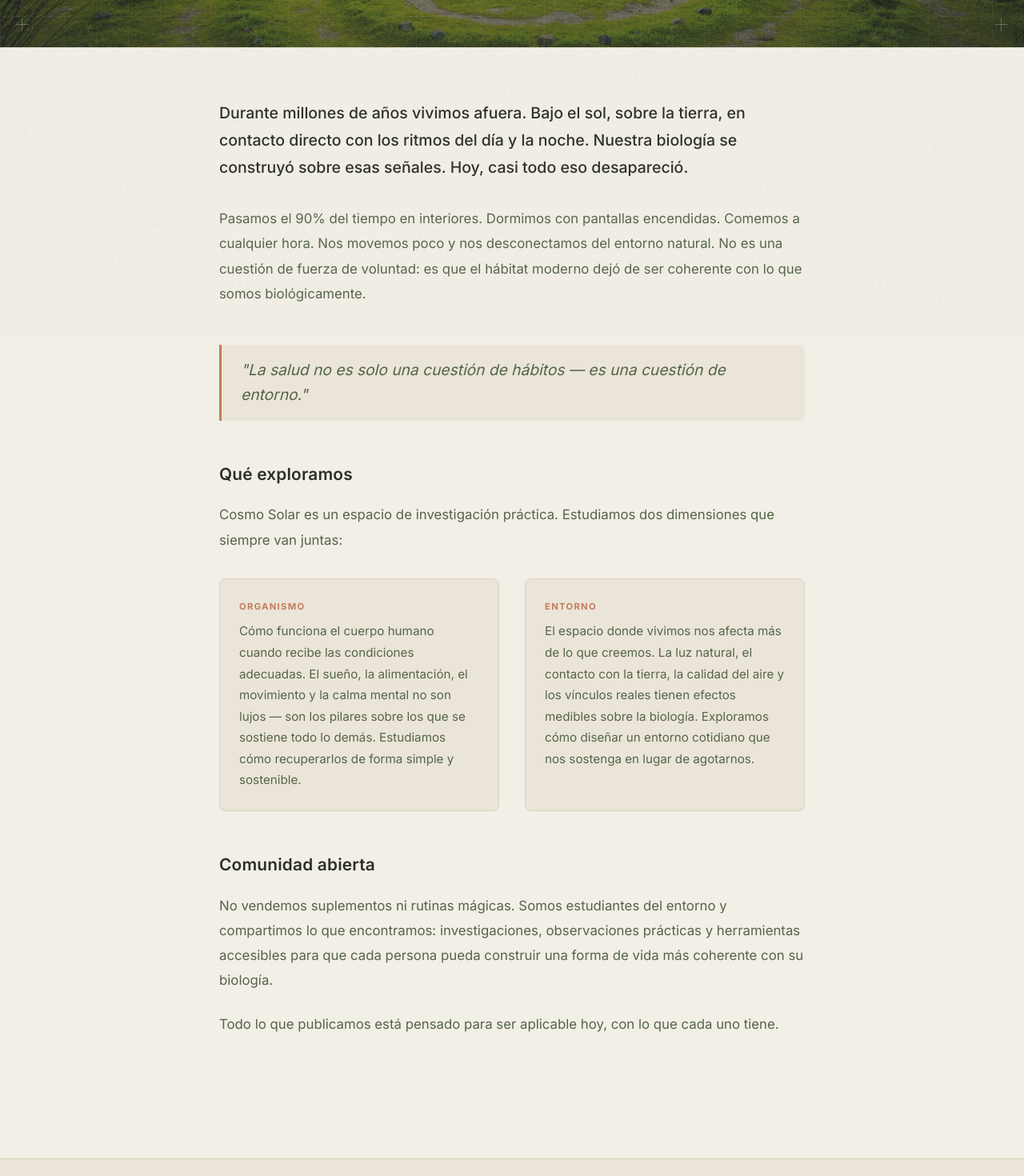
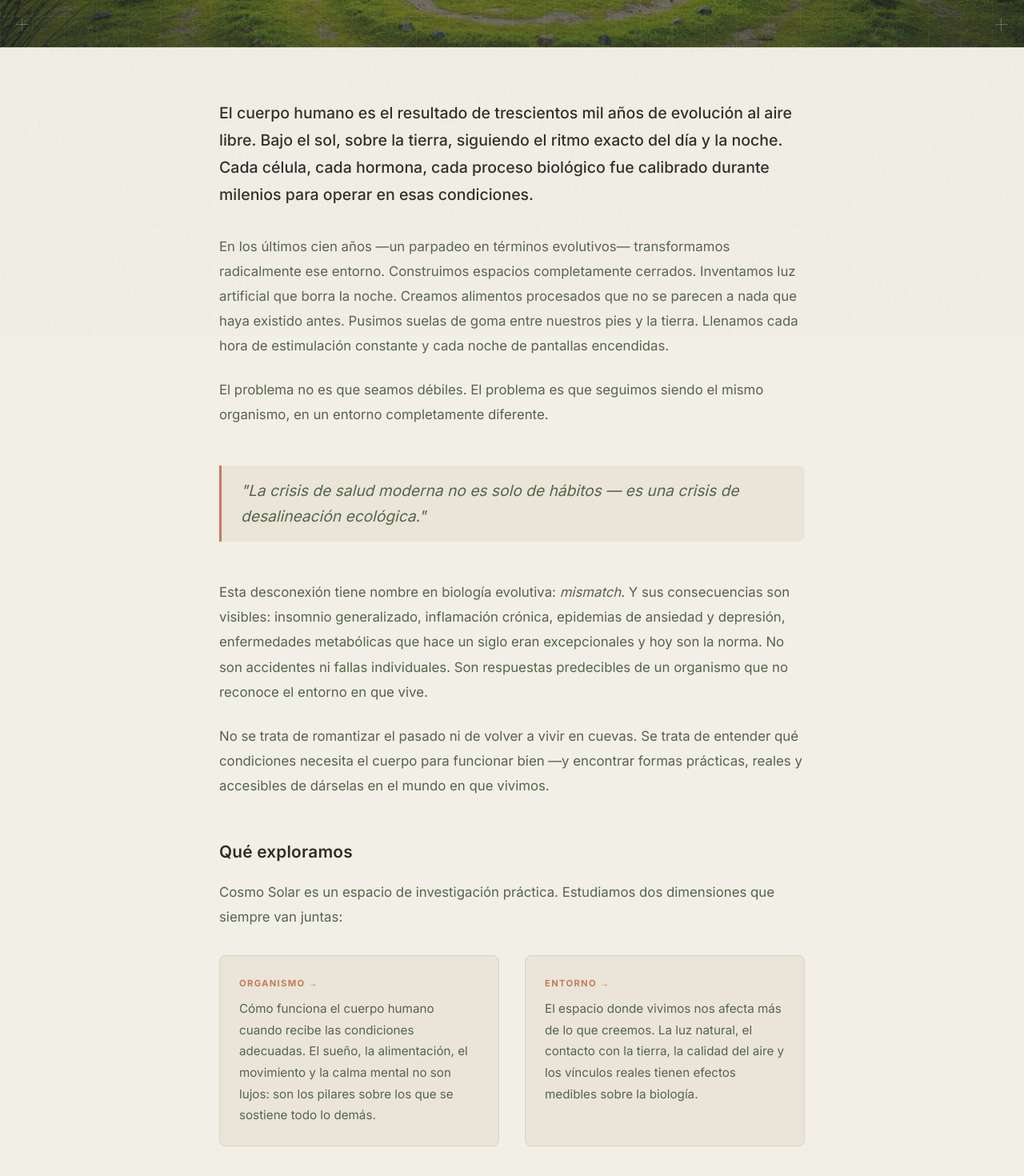
Before and after one commit to cosmosolares/solar-cosmosolar, a Next.js app: page /acerca in a window 1280 px wide. Shown: the part 380-1850 px from the top of the page at 80% size. Built offline with nearby package versions, Linux system fonts and the light colour scheme.

Commit message:
feat: Manifiesto — stronger thesis text, pillar cards as links, fix logo SVG viewBox, rename nav Acerca→Manifiesto

```diff
--- a/app/(site)/acerca/acerca.module.css
+++ b/app/(site)/acerca/acerca.module.css
@@ -159,7 +159,7 @@
   text-transform: none;
 }
 
-/* ─── PILLARS (Organismo / Entorno) ─────────────────────── */
+/* ─── PILLARS (Organismo / Entorno) — links ─────────────── */
 .pillars {
   display: grid;
   grid-template-columns: 1fr 1fr;
@@ -174,10 +174,23 @@
 }
 
 .pillar {
+  display: block;
   padding: var(--space-lg);
   border: 1px solid var(--border-subtle);
   border-radius: var(--border-radius-md);
   background-color: var(--bg-warm);
+  text-decoration: none;
+  cursor: pointer;
+  transition:
+    border-color var(--transition-fast),
+    transform var(--transition-fast),
+    box-shadow var(--transition-fast);
+}
+
+.pillar:hover {
+  border-color: var(--accent-clay);
+  transform: translateY(-3px);
+  box-shadow: 0 6px 20px rgba(43, 47, 39, 0.08);
 }
 
 .pillarLabel {
@@ -189,6 +202,11 @@
   text-transform: uppercase;
   color: var(--accent-clay);
   margin-bottom: var(--space-sm);
+  transition: color var(--transition-fast);
+}
+
+.pillar:hover .pillarLabel {
+  color: var(--accent-forest);
 }
 
 .pillar p {
--- a/app/(site)/acerca/page.js
+++ b/app/(site)/acerca/page.js
@@ -1,18 +1,18 @@
+import Link from 'next/link';
 import ScrollReveal from '@/components/ScrollReveal';
 import styles from './acerca.module.css';
 
 export const metadata = {
   title: 'Manifiesto — Cosmo Solar',
-  description: 'Por qué existimos y hacia dónde miramos. Nuestra visión sobre la salud, el entorno y la reconexión con lo esencial.',
+  description: 'La tesis central de Cosmo Solar: evolucionamos en determinadas condiciones y en 100 años cambiamos todo. Por qué eso importa y qué podemos hacer.',
 };
 
 export default function AcercaPage() {
   return (
     <div className={styles.pageWrapper}>
 
-      {/* ═══ HERO / MANIFIESTO HEADER (Foto del Bosque de Fondo) ═══ */}
+      {/* ═══ HERO ═══ */}
       <header className={styles.hero} id="acerca-hero">
-        {/* Foto del bosque de fondo */}
         <div className={styles.heroBg}>
           <img
             src="/images/forest.jpg"
@@ -21,11 +21,7 @@ export default function AcercaPage() {
           />
           <div className={styles.heroOverlay} />
         </div>
-
-        {/* Cuadrícula técnica en blanco */}
         <div className={styles.heroGridOverlay} />
-
-        {/* Cruces de precisión en blanco */}
         <div className={`${styles.chWhite} ${styles.chTopLeft}`} />
         <div className={`${styles.chWhite} ${styles.chTopRight}`} />
         <div className={`${styles.chWhite} ${styles.chBottomLeft}`} />
@@ -49,48 +45,69 @@ export default function AcercaPage() {
       <div className={styles.contentContainer}>
         <section className={styles.editorialContent}>
 
+          {/* — TESIS CENTRAL — */}
           <ScrollReveal delay={1}>
             <p className={styles.lead}>
-              Durante millones de años vivimos afuera. Bajo el sol, sobre la tierra, en contacto directo con los ritmos del día y la noche. Nuestra biología se construyó sobre esas señales. Hoy, casi todo eso desapareció.
+              El cuerpo humano es el resultado de trescientos mil años de evolución al aire libre. Bajo el sol, sobre la tierra, siguiendo el ritmo exacto del día y la noche. Cada célula, cada hormona, cada proceso biológico fue calibrado durante milenios para operar en esas condiciones.
             </p>
           </ScrollReveal>
 
           <ScrollReveal delay={2}>
             <p>
-              Pasamos el 90% del tiempo en interiores. Dormimos con pantallas encendidas. Comemos a cualquier hora. Nos movemos poco y nos desconectamos del entorno natural. No es una cuestión de fuerza de voluntad: es que el hábitat moderno dejó de ser coherente con lo que somos biológicamente.
+              En los últimos cien años —un parpadeo en términos evolutivos— transformamos radicalmente ese entorno. Construimos espacios completamente cerrados. Inventamos luz artificial que borra la noche. Creamos alimentos procesados que no se parecen a nada que haya existido antes. Pusimos suelas de goma entre nuestros pies y la tierra. Llenamos cada hora de estimulación constante y cada noche de pantallas encendidas.
             </p>
           </ScrollReveal>
 
           <ScrollReveal delay={3}>
+            <p>
+              El problema no es que seamos débiles. El problema es que seguimos siendo el mismo organismo, en un entorno completamente diferente.
+            </p>
+          </ScrollReveal>
+
+          <ScrollReveal delay={4}>
             <blockquote>
-              "La salud no es solo una cuestión de hábitos — es una cuestión de entorno."
+              "La crisis de salud moderna no es solo de hábitos — es una crisis de desalineación ecológica."
             </blockquote>
           </ScrollReveal>
 
-          <ScrollReveal delay={4}>
+          <ScrollReveal delay={5}>
+            <p>
+              Esta desconexión tiene nombre en biología evolutiva: <em>mismatch</em>. Y sus consecuencias son visibles: insomnio generalizado, inflamación crónica, epidemias de ansiedad y depresión, enfermedades metabólicas que hace un siglo eran excepcionales y hoy son la norma. No son accidentes ni fallas individuales. Son respuestas predecibles de un organismo que no reconoce el entorno en que vive.
+            </p>
+          </ScrollReveal>
+
+          <ScrollReveal delay={6}>
+            <p>
+              No se trata de romantizar el pasado ni de volver a vivir en cuevas. Se trata de entender qué condiciones necesita el cuerpo para funcionar bien —y encontrar formas prácticas, reales y accesibles de dárselas en el mundo en que vivimos.
+            </p>
+          </ScrollReveal>
+
+          {/* — QUÉ EXPLORAMOS — */}
+          <ScrollReveal delay={1}>
             <h2 className={styles.sectionTitle}>Qué exploramos</h2>
             <p>
               Cosmo Solar es un espacio de investigación práctica. Estudiamos dos dimensiones que siempre van juntas:
             </p>
 
             <div className={styles.pillars}>
-              <div className={styles.pillar}>
-                <span className={styles.pillarLabel}>Organismo</span>
+              <Link href="/organismo" className={styles.pillar}>
+                <span className={styles.pillarLabel}>Organismo →</span>
                 <p>
-                  Cómo funciona el cuerpo humano cuando recibe las condiciones adecuadas. El sueño, la alimentación, el movimiento y la calma mental no son lujos — son los pilares sobre los que se sostiene todo lo demás. Estudiamos cómo recuperarlos de forma simple y sostenible.
+                  Cómo funciona el cuerpo humano cuando recibe las condiciones adecuadas. El sueño, la alimentación, el movimiento y la calma mental no son lujos: son los pilares sobre los que se sostiene todo lo demás.
                 </p>
-              </div>
+              </Link>
 
-              <div className={styles.pillar}>
-                <span className={styles.pillarLabel}>Entorno</span>
+              <Link href="/entorno" className={styles.pillar}>
+                <span className={styles.pillarLabel}>Entorno →</span>
                 <p>
-                  El espacio donde vivimos nos afecta más de lo que creemos. La luz natural, el contacto con la tierra, la calidad del aire y los vínculos reales tienen efectos medibles sobre la biología. Exploramos cómo diseñar un entorno cotidiano que nos sostenga en lugar de agotarnos.
+                  El espacio donde vivimos nos afecta más de lo que creemos. La luz natural, el contacto con la tierra, la calidad del aire y los vínculos reales tienen efectos medibles sobre la biología.
                 </p>
-              </div>
+              </Link>
             </div>
           </ScrollReveal>
 
-          <ScrollReveal delay={5}>
+          {/* — COMUNIDAD ABIERTA — */}
+          <ScrollReveal delay={1}>
             <h2 className={styles.sectionTitle}>Comunidad abierta</h2>
             <p>
               No vendemos suplementos ni rutinas mágicas. Somos estudiantes del entorno y compartimos lo que encontramos: investigaciones, observaciones prácticas y herramientas accesibles para que cada persona pueda construir una forma de vida más coherente con su biología.
--- a/components/Navigation.js
+++ b/components/Navigation.js
@@ -24,7 +24,7 @@ export default function Navigation() {
   const navLinks = [
     { href: '/organismo', label: 'Organismo' },
     { href: '/entorno', label: 'Entorno' },
-    { href: '/acerca', label: 'Acerca' },
+    { href: '/acerca', label: 'Manifiesto' },
     { href: '/comunidad', label: 'Comunidad' },
   ];
 
```
Also changed, not shown: public/logo/logo.svg.
